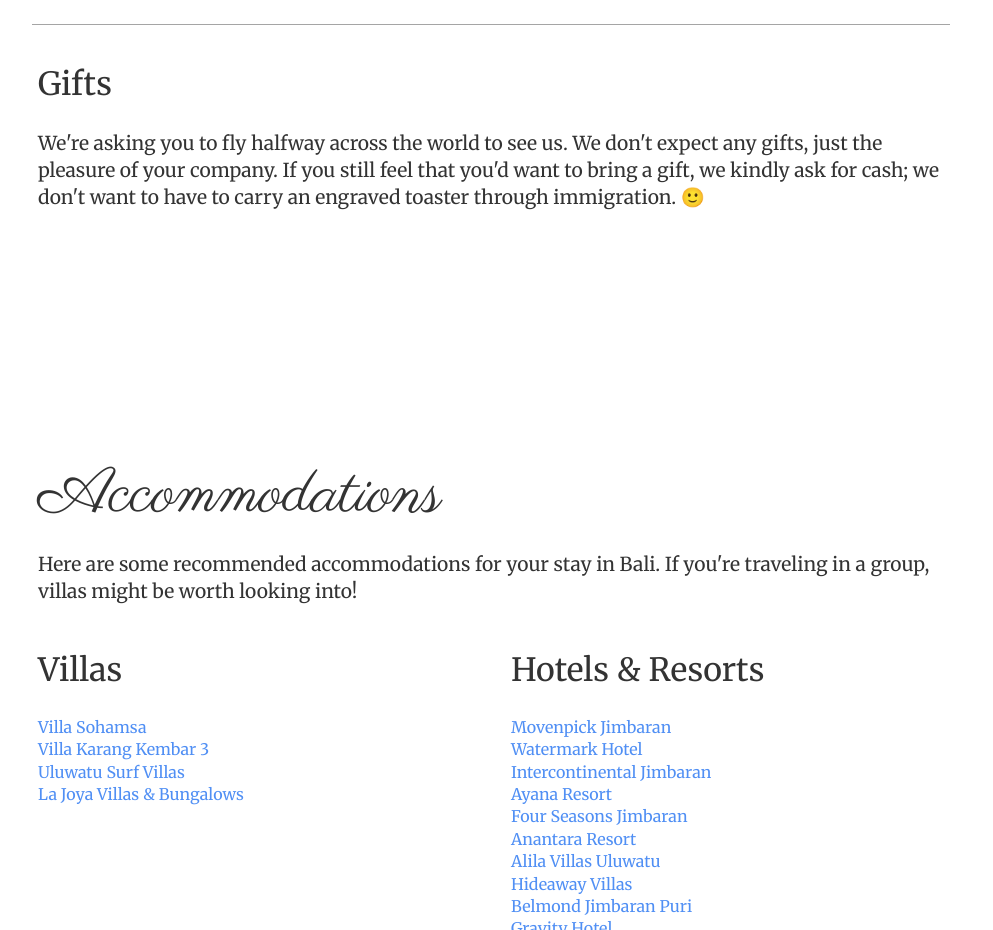
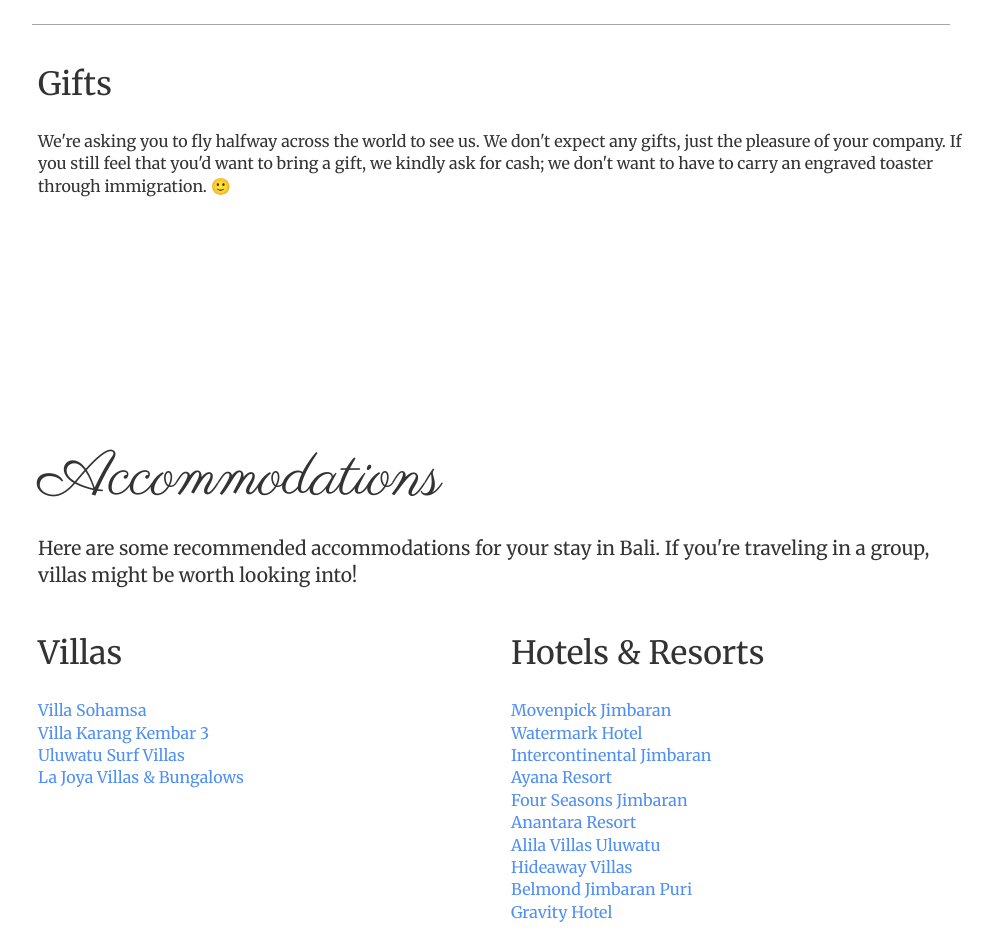
Before and after one commit to laflechejonathan/wed-web, a plain HTML site: page website/index.html in a window 1280 px wide. Shown: the part 2680-3610 px from the top of the page, without its empty margins (149-1142 px from the left). Drawn offline with Linux system fonts and the light colour scheme; no server answers.

Commit message:
harmonize font size in wedding section

```diff
--- a/website/index.html
+++ b/website/index.html
@@ -219,7 +219,7 @@
 
                         <div class="column full">
                             <h2>Gifts</h2>
-                            <p class="big-text">
+                            <p class="small-text">
                             We're asking you to fly halfway across the world to see us. We don't
                             expect any gifts, just the pleasure of your company. If you still
                             feel that you'd want to bring a gift, we kindly ask for cash; we don't
```
